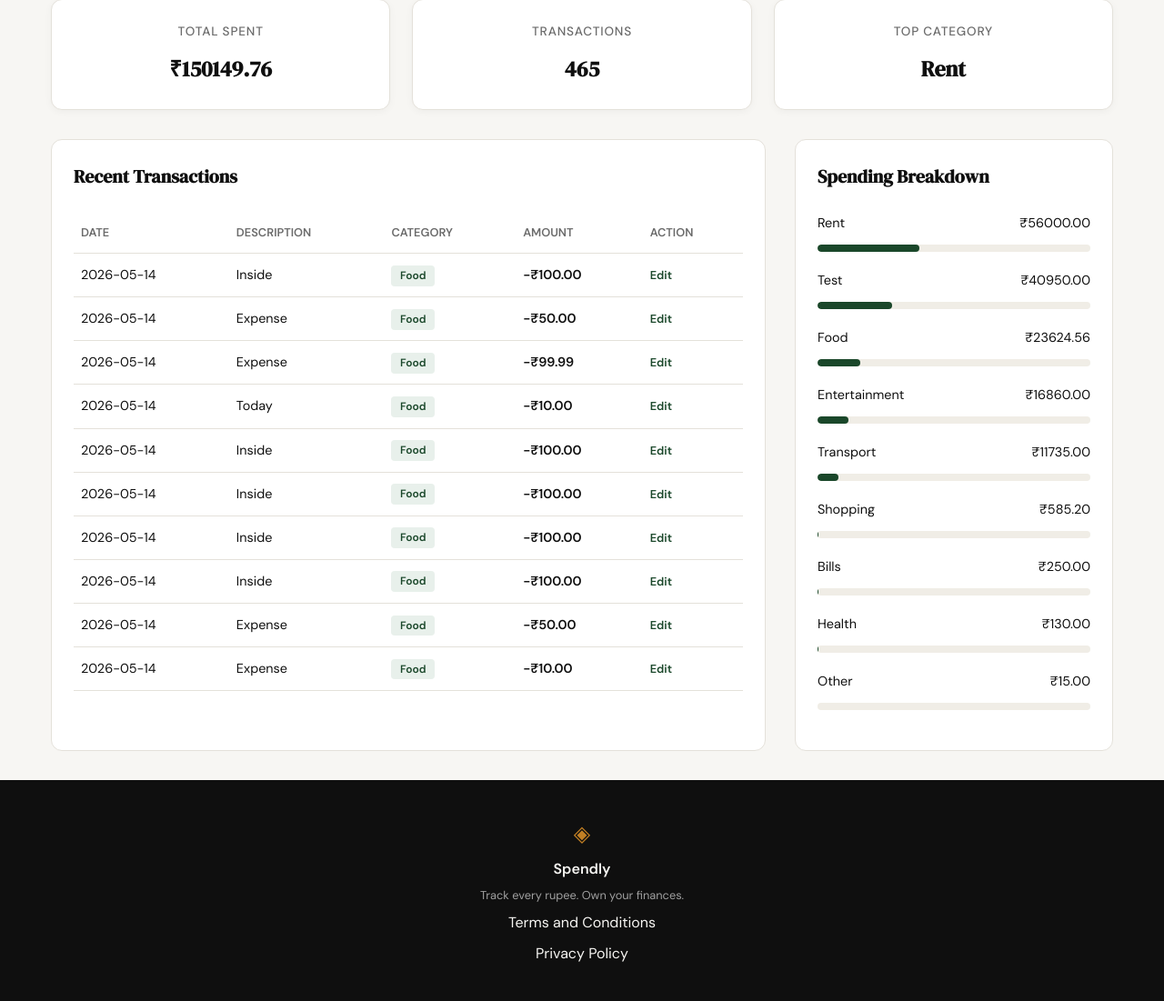
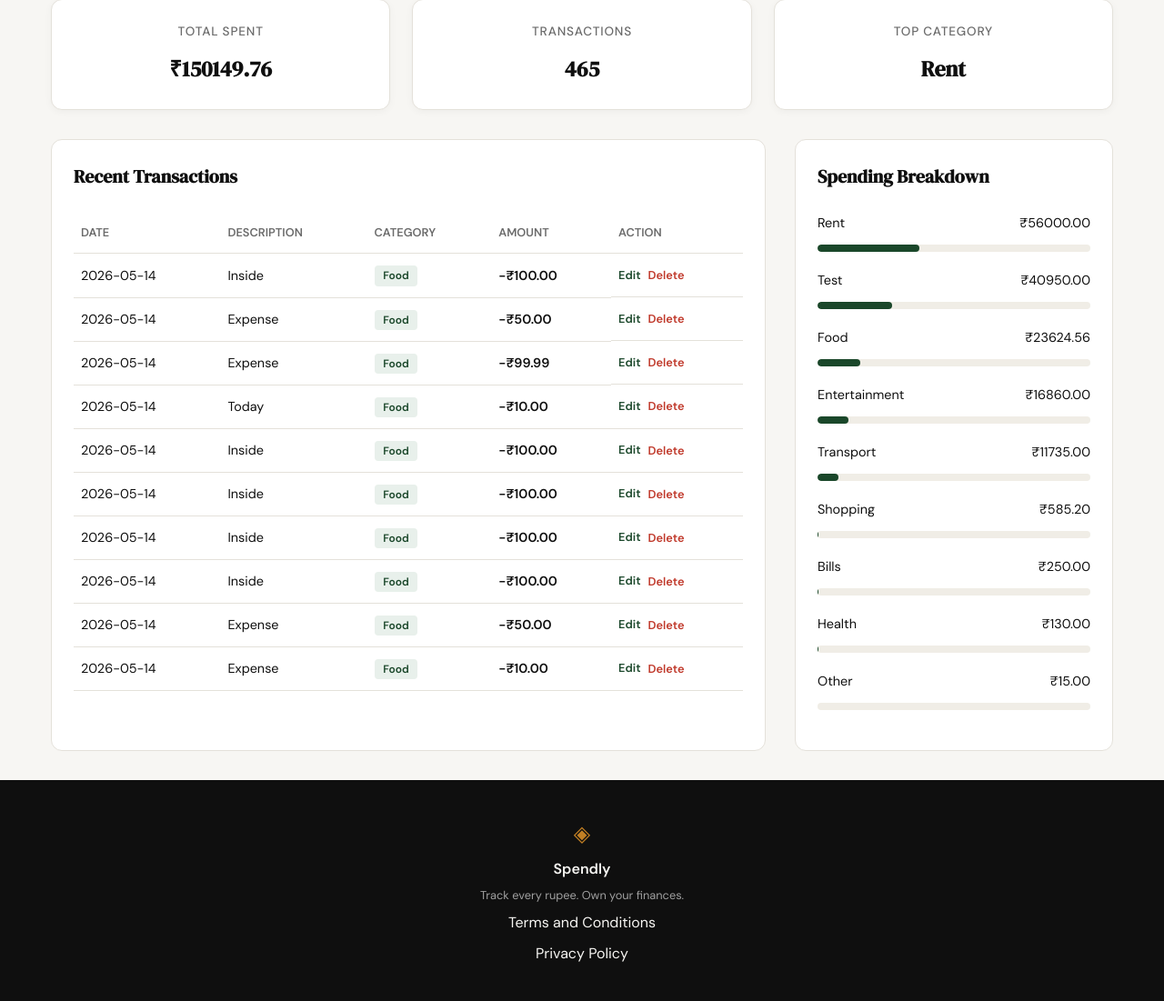
Before and after one commit to Nithin-dharavath/expense_tracker, a Flask app: page /profile in a window 1280 px wide. Shown: the part 382-1483 px from the top of the page at 91% size. Run offline with Flask 3, Linux system fonts and the light colour scheme; a user stored in the database is signed in; data comes from the database, SQL or seed files in the repository; both versions use the stored data as it was after the commit.

Commit message:
feat: add delete expense functionality with confirmation and flash notifications (#9)
Co-authored-by: Claude Opus 4.7 <noreply@anthropic.com>

```diff
--- a/app.py
+++ b/app.py
@@ -1,9 +1,9 @@
-from flask import Flask, render_template, request, redirect, url_for, flash, session
+from flask import Flask, render_template, request, redirect, url_for, flash, session, abort
 from werkzeug.security import generate_password_hash, check_password_hash
 import sqlite3
 import logging
 from database.db import init_db, seed_db, get_db, close_db
-from database.queries import get_summary_stats, get_recent_transactions, get_category_breakdown, create_expense, get_expense_by_id, update_expense
+from database.queries import get_summary_stats, get_recent_transactions, get_category_breakdown, create_expense, get_expense_by_id, update_expense, delete_expense as delete_expense_query
 from functools import wraps
 from datetime import datetime, date
 from dateutil.relativedelta import relativedelta
@@ -319,9 +319,15 @@ def edit_expense(id):
 
 
 
-@app.route("/expenses/<int:id>/delete")
+@app.route("/expenses/<int:id>/delete", methods=["POST"])
+@login_required
 def delete_expense(id):
-    return "Delete expense — coming in Step 9"
+    user_id = session.get("user_id")
+    rows_deleted = delete_expense_query(id, user_id)
+    if rows_deleted == 0:
+        abort(404)
+    flash("Expense deleted successfully")
+    return redirect(url_for("profile"))
 
 
 if __name__ == "__main__":
--- a/cookies.txt
+++ b/cookies.txt
@@ -2,4 +2,4 @@
 # https://curl.se/docs/http-cookies.html
 # This file was generated by libcurl! Edit at your own risk.
 
-#HttpOnly_localhost	FALSE	/	FALSE	0	session	eyJ1c2VyX2lkIjoxfQ.agNtBw.gsQRxxy-r7lLjDSZAaDCF53eXlY
+#HttpOnly_127.0.0.1	FALSE	/	FALSE	0	session	eyJ1c2VyX2lkIjoxfQ.agbAGg.qf4Qq1h1a-ai1B_0-knLRDUBjAU
--- a/database/queries.py
+++ b/database/queries.py
@@ -1,4 +1,13 @@
 from database.db import get_db
+
+def delete_expense(expense_id, user_id):
+    """
+    Deletes an expense record if it belongs to the given user.
+    """
+    db = get_db()
+    cursor = db.execute("DELETE FROM expenses WHERE id = ? AND user_id = ?", (expense_id, user_id))
+    db.commit()
+    return cursor.rowcount
 
 def get_expense_by_id(expense_id):
     """
--- a/static/css/style.css
+++ b/static/css/style.css
@@ -588,8 +588,38 @@ a { color: inherit; text-decoration: none; }
 }
 
 /* ------------------------------------------------------------------ */
-/* Terms page                                                          */
+/* Flash Messages                                                          */
 /* ------------------------------------------------------------------ */
+
+.flash-message {
+    position: fixed;
+    top: 20px;
+    left: 50%;
+    transform: translateX(-50%);
+    background: var(--ink);
+    color: var(--paper);
+    padding: 0.75rem 1.5rem;
+    border-radius: var(--radius-sm);
+    font-size: 0.9rem;
+    font-weight: 500;
+    z-index: 1000;
+    box-shadow: 0 4px 12px rgba(0, 0, 0, 0.15);
+    animation: fadeInOut 1s ease-in-out forwards;
+    pointer-events: none;
+}
+
+@keyframes fadeInOut {
+    0% { opacity: 0; transform: translate(-50%, -20px); }
+    20% { opacity: 1; transform: translate(-50%, 0); }
+    80% { opacity: 1; transform: translate(-50%, 0); }
+    100% { opacity: 0; transform: translate(-50%, -20px); }
+}
+
+.action-cell {
+    display: flex;
+    gap: 0.5rem;
+    align-items: center;
+}
 
 .terms-section {
     padding: 4rem 2rem;
--- a/static/js/main.js
+++ b/static/js/main.js
@@ -1,4 +1,15 @@
 // main.js — students will add JavaScript here as features are built
+
+// Auto-hide flash messages after 1 second
+(function() {
+    const flashMessages = document.querySelectorAll('.flash-message');
+    flashMessages.forEach(msg => {
+        setTimeout(() => {
+            msg.style.opacity = '0';
+            setTimeout(() => msg.remove(), 300);
+        }, 3000);
+    });
+})();
 
 // Video Modal functionality
 (function() {
--- a/templates/base.html
+++ b/templates/base.html
@@ -33,6 +33,13 @@
     </nav>
 
     <main class="main-content">
+        {% with messages = get_flashed_messages() %}
+          {% if messages %}
+            {% for message in messages %}
+              <div class="flash-message">{{ message }}</div>
+            {% endfor %}
+          {% endif %}
+        {% endwith %}
         {% block content %}{% endblock %}
     </main>
 
--- a/templates/edit_expense.html
+++ b/templates/edit_expense.html
@@ -6,9 +6,6 @@
 
 <section class="auth-section">
     <div class="auth-container">
-
-        </div>
-
         <div class="auth-card">
             {% if error %}
             <div class="auth-error">{{ error }}</div>
@@ -45,13 +42,12 @@
                     <input type="text" id="description" name="description"
                            class="form-input" placeholder="e.g. Lunch with friends"
                            value="{{ expense.description or '' }}"
-                           >
+                           maxlength="255">
                 </div>
 
                 <button type="submit" class="btn-submit">Update Expense</button>
             </form>
         </div>
-
     </div>
 </section>
 
--- a/templates/profile.html
+++ b/templates/profile.html
@@ -135,6 +135,22 @@
         text-decoration: underline;
     }
 
+    .delete-link {
+        color: var(--danger);
+        text-decoration: none;
+        font-size: 0.8rem;
+        font-weight: 600;
+        background: none;
+        border: none;
+        padding: 0;
+        cursor: pointer;
+        font-family: inherit;
+    }
+
+    .delete-link:hover {
+        text-decoration: underline;
+    }
+
     .category-badge {
         background: var(--accent-light);
         color: var(--accent);
@@ -249,7 +265,12 @@
                         <td>{{ tx.description }}</td>
                         <td><span class="category-badge">{{ tx.category }}</span></td>
                         <td class="amount-neg">{{ tx.amount }}</td>
-                        <td><a href="{{ url_for('edit_expense', id=tx.id) }}" class="edit-link">Edit</a></td>
+                        <td class="action-cell">
+                            <a href="{{ url_for('edit_expense', id=tx.id) }}" class="edit-link">Edit</a>
+                            <form action="{{ url_for('delete_expense', id=tx.id) }}" method="POST" style="display: inline;">
+                                <button type="submit" class="delete-link" onclick="return confirm('Are you sure you want to delete this expense?')">Delete</button>
+                            </form>
+                        </td>
                     </tr>
                     {% endfor %}
                 </tbody>
```
Also changed, not shown: tests/test_09_delete_expense.py (added, +131 -0 lines), .claude/specs/09-delete-expense.md (added), spendly.db.
